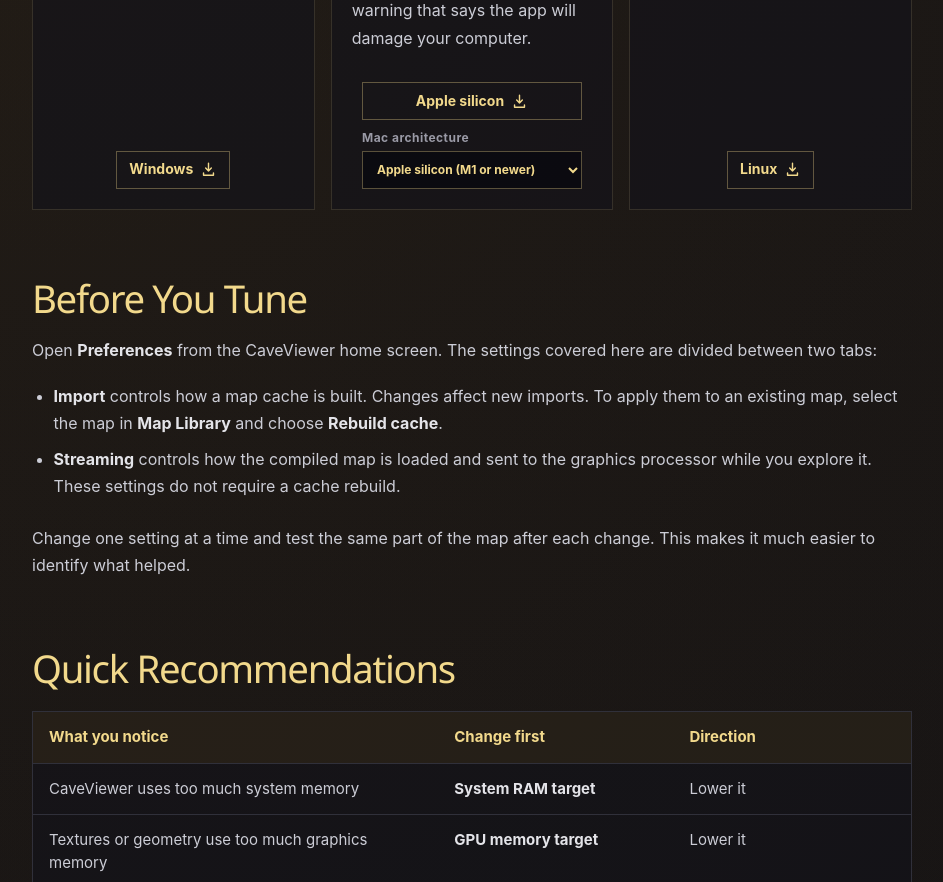
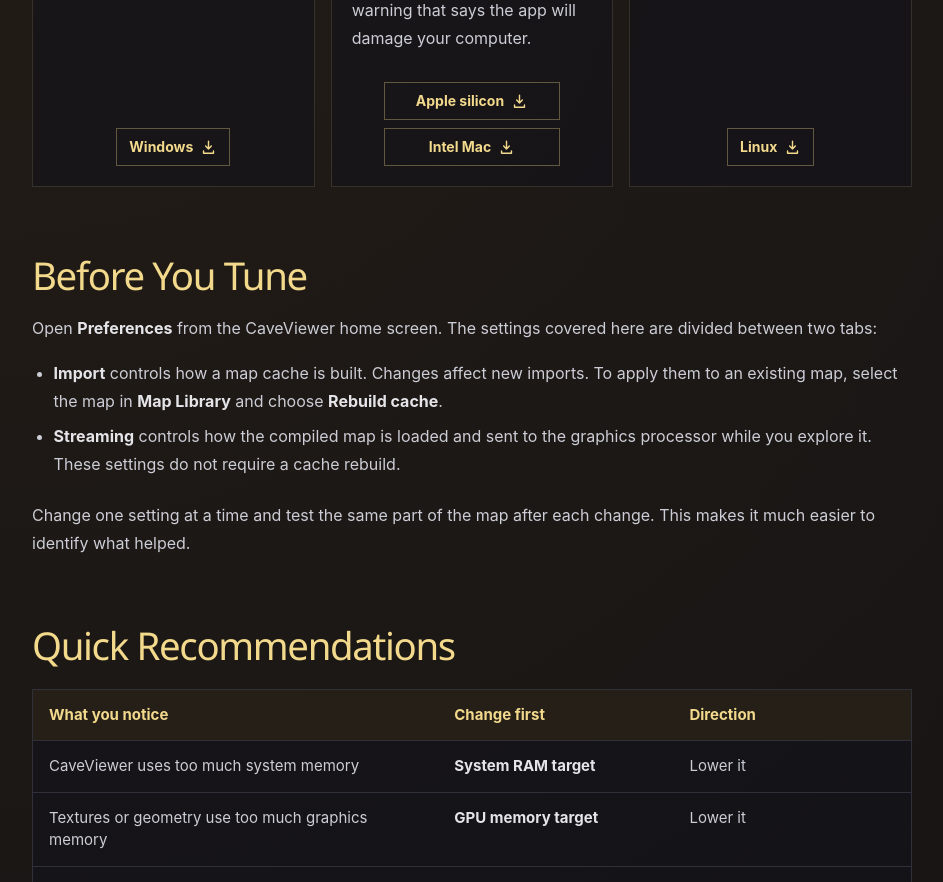
Before and after one commit to CaveViewer/CaveViewer, a plain HTML site: page website/docs.html in a window 1280 px wide. Shown: the part 1308-2190 px from the top of the page, without its empty margins (168-1111 px from the left). Drawn offline with Linux system fonts and the light colour scheme.

Commit message:
Revert "feat(website): add macOS architecture selector"
This reverts commit 88efb0e5ee273ee9fbbaa75ac841767852bfa740.

```diff
--- a/website/assets/css/docs.css
+++ b/website/assets/css/docs.css
@@ -92,10 +92,9 @@
     gap: 8px;
     justify-content: center;
 }
-.docs-install-card__downloads--macos {
+.docs-install-card[aria-labelledby="install-macos"] .docs-install-card__downloads {
     display: grid;
-    grid-template-columns: minmax(0, 220px);
-    gap: 10px;
+    grid-template-columns: minmax(0, 176px);
     justify-content: center;
 }
 .docs-article .docs-install-card__downloads a {
@@ -111,37 +110,11 @@
     line-height: 1.2;
     text-decoration: none;
 }
-.docs-article .docs-install-card__downloads--macos a {
+.docs-article .docs-install-card[aria-labelledby="install-macos"] .docs-install-card__downloads a {
     min-width: 0;
     justify-content: center;
     width: 100%;
     white-space: nowrap;
-}
-.docs-install-card__architecture {
-    display: grid;
-    gap: 5px;
-    color: var(--muted);
-    font-size: 12px;
-    font-weight: 700;
-    letter-spacing: .04em;
-    line-height: 1.3;
-}
-.docs-install-card__architecture select {
-    width: 100%;
-    min-height: 38px;
-    padding: 7px 10px;
-    border: 1px solid rgba(242, 217, 140, .34);
-    border-radius: 0;
-    background: rgba(10, 10, 15, .88);
-    color: var(--title);
-    color-scheme: dark;
-    font: inherit;
-    letter-spacing: 0;
-}
-.docs-install-card__architecture select:hover,
-.docs-install-card__architecture select:focus-visible {
-    border-color: var(--accent);
-    outline: none;
 }
 .docs-install-card__downloads svg {
     width: 17px;
--- a/website/assets/js/macos-download.js
+++ /dev/null
@@ -1,65 +0,0 @@
-(() => {
-    const fallbackArchitecture = "arm64";
-
-    const isMacBrowser = () => {
-        const clientPlatform = navigator.userAgentData?.platform ?? "";
-        const legacyPlatform = navigator.platform ?? "";
-        const userAgent = navigator.userAgent ?? "";
-        const reported = `${clientPlatform} ${legacyPlatform} ${userAgent}`.toLowerCase();
-        const looksLikeIPad = /ipad|iphone|ipod/.test(reported)
-            || (/mac/.test(reported) && navigator.maxTouchPoints > 1);
-
-        return !looksLikeIPad && /macos|macintosh|macintel|macppc/.test(reported);
-    };
-
-    const detectedMacArchitecture = async () => {
-        if (!isMacBrowser()) return fallbackArchitecture;
-
-        try {
-            const clientHints = await navigator.userAgentData?.getHighEntropyValues?.(
-                ["architecture"],
-            );
-            const architecture = String(clientHints?.architecture ?? "").toLowerCase();
-
-            if (/x86|intel/.test(architecture)) return "x86_64";
-            if (/arm|aarch64/.test(architecture)) return "arm64";
-        } catch {
-            // Privacy-limited client hints retain the safe static default.
-        }
-
-        return fallbackArchitecture;
-    };
-
-    const setUpMacDownload = async control => {
-        const download = control.querySelector("[data-macos-download-link]");
-        const label = control.querySelector("[data-macos-download-label]");
-        const selector = control.querySelector("[data-macos-architecture]");
-        if (!download || !label || !selector) return;
-
-        const optionFor = value => [...selector.options].find(option => option.value === value);
-        const applyArchitecture = value => {
-            const option = optionFor(value);
-            if (!option?.dataset.downloadUrl || !option.dataset.downloadLabel
-                || !option.dataset.downloadAriaLabel) return;
-
-            selector.value = option.value;
-            download.href = option.dataset.downloadUrl;
-            label.textContent = option.dataset.downloadLabel;
-            download.setAttribute("aria-label", option.dataset.downloadAriaLabel);
-        };
-
-        let manuallySelected = false;
-        applyArchitecture(fallbackArchitecture);
-        selector.addEventListener("change", () => {
-            manuallySelected = true;
-            applyArchitecture(selector.value);
-        });
-
-        const architecture = await detectedMacArchitecture();
-        if (!manuallySelected) applyArchitecture(architecture);
-    };
-
-    document.querySelectorAll("[data-macos-download]").forEach(control => {
-        void setUpMacDownload(control);
-    });
-})();
--- a/website/docs.html
+++ b/website/docs.html
@@ -10,7 +10,7 @@
     <link rel="stylesheet" href="assets/css/global.css?v=20260826-7">
     <link rel="stylesheet" href="assets/css/navigation-dropdown.css?v=20260905-1">
     <link rel="stylesheet" href="assets/css/readability.css">
-    <link rel="stylesheet" href="assets/css/docs.css?v=20260905-1">
+    <link rel="stylesheet" href="assets/css/docs.css?v=20260826-2">
     <link rel="stylesheet" href="assets/css/app-theme.css">
 </head>
 <body class="page-docs">
@@ -112,18 +112,7 @@
 <h3 id="install-macos">macOS</h3>
 <p>Choose the download for Apple silicon or Intel Mac, then drag CaveViewer into Applications. macOS may be unable to verify CaveViewer. Apple does not yet recognize its developer. After confirming the download source, go to System Settings → Privacy &amp; Security → Open Anyway. Do not override a warning that says the app will damage your computer.</p>
 <div class="docs-install-card__actions">
-<div class="docs-install-card__downloads docs-install-card__downloads--macos" data-macos-download>
-    <a href="https://github.com/CaveViewer/CaveViewer/releases/download/v1.0.97/CaveViewer-1.0.97-macos-arm64.dmg" aria-label="Download CaveViewer for Apple silicon" data-macos-download-link>
-        <span data-macos-download-label>Apple silicon</span><svg viewBox="0 0 24 24" aria-hidden="true"><path d="M12 3v11m0 0 4-4m-4 4-4-4M5 17v3h14v-3"/></svg>
-    </a>
-    <label class="docs-install-card__architecture">
-        <span>Mac architecture</span>
-        <select data-macos-architecture>
-            <option value="arm64" data-download-url="https://github.com/CaveViewer/CaveViewer/releases/download/v1.0.97/CaveViewer-1.0.97-macos-arm64.dmg" data-download-label="Apple silicon" data-download-aria-label="Download CaveViewer for Apple silicon" selected>Apple silicon (M1 or newer)</option>
-            <option value="x86_64" data-download-url="https://github.com/CaveViewer/CaveViewer/releases/download/v1.0.97/CaveViewer-1.0.97-macos-x86_64.dmg" data-download-label="Intel Mac" data-download-aria-label="Download CaveViewer for Intel Mac">Intel Mac (Intel processor)</option>
-        </select>
-    </label>
-</div>
+<p class="docs-install-card__downloads"><a href="https://github.com/CaveViewer/CaveViewer/releases/download/v1.0.97/CaveViewer-1.0.97-macos-arm64.dmg" aria-label="Download CaveViewer for Apple silicon"><span>Apple silicon</span><svg viewBox="0 0 24 24" aria-hidden="true"><path d="M12 3v11m0 0 4-4m-4 4-4-4M5 17v3h14v-3"/></svg></a><a href="https://github.com/CaveViewer/CaveViewer/releases/download/v1.0.97/CaveViewer-1.0.97-macos-x86_64.dmg" aria-label="Download CaveViewer for Intel Mac"><span>Intel Mac</span><svg viewBox="0 0 24 24" aria-hidden="true"><path d="M12 3v11m0 0 4-4m-4 4-4-4M5 17v3h14v-3"/></svg></a></p>
 </div>
 </section>
 <section class="docs-install-card" aria-labelledby="install-linux">
@@ -558,6 +547,5 @@
 </main>
 <footer class="site-endcap"><div class="site-endcap__inner"><span class="site-endcap__copyright">&copy; 2026 CaveViewer</span><a class="site-endcap__partner" href="https://www.bottomlineprojects.com/">Bottomline Projects, Florida Chapter</a></div></footer>
 <script src="assets/js/app.js?v=20260826" defer></script>
-<script src="assets/js/macos-download.js" defer></script>
 </body>
 </html>
```
Also changed, not shown: website/tests/browser/specs/website-preview.spec.mjs (+0 -63 lines), 2 other files.
